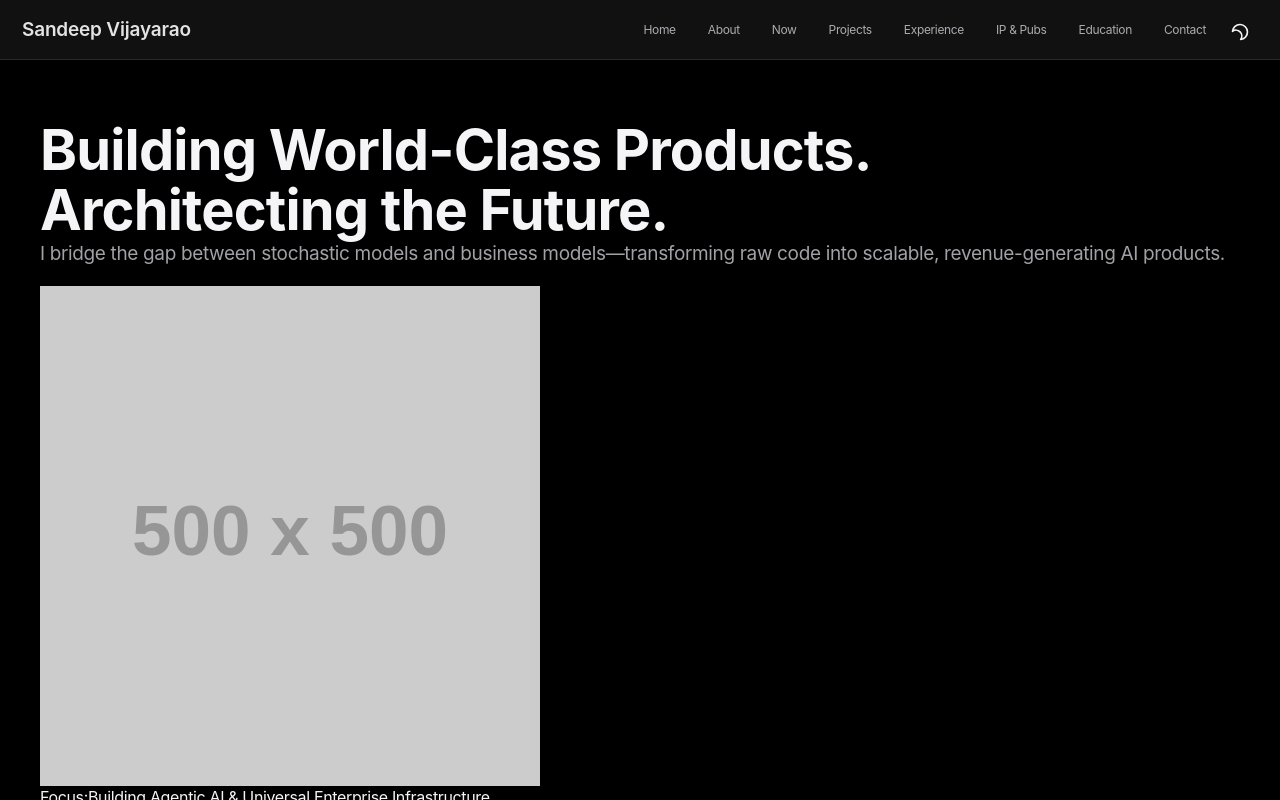
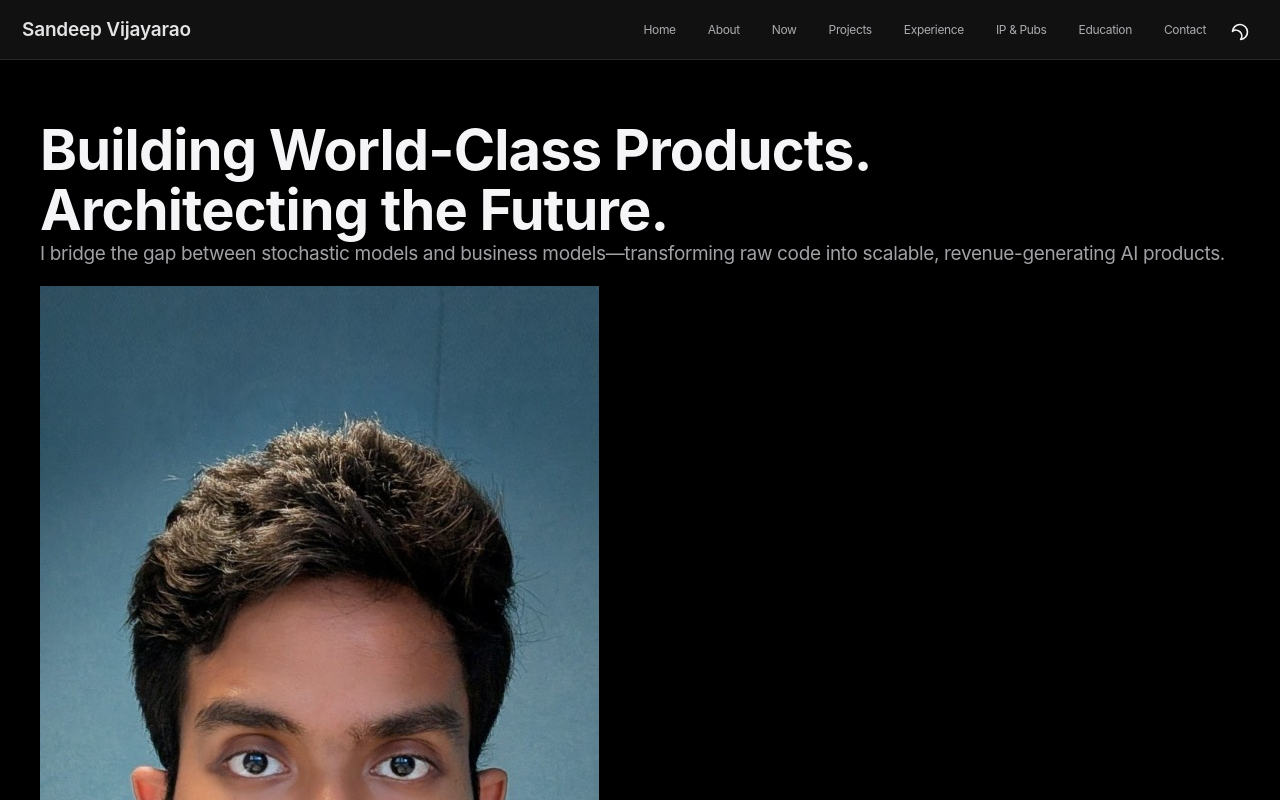
Before and after one commit to sandeepvijayarao09/SandeepVijayarao, a React (Vite) app: page /#/ in a window 1280 px wide. Shown: the top 800 px of the page. Built offline with nearby package versions, Linux system fonts and the light colour scheme.

Commit message:
Add portrait photo to hero section

```diff
--- a/src/pages/HomePage.jsx
+++ b/src/pages/HomePage.jsx
@@ -49,8 +49,8 @@ const Home = () => {
                         transition={{ duration: 0.8 }}
                     >
                         <img
-                            src="https://placehold.co/500x500/1d1d1f/ffffff?text=SV"
-                            alt="Sai Sandeep Kumar Vijayarao"
+                            src="/profile.jpg"
+                            alt="Sandeep Vijayarao"
                             className="hero-image"
                         />
                     </motion.div>
```
Also changed, not shown: public/profile.jpg (added).
